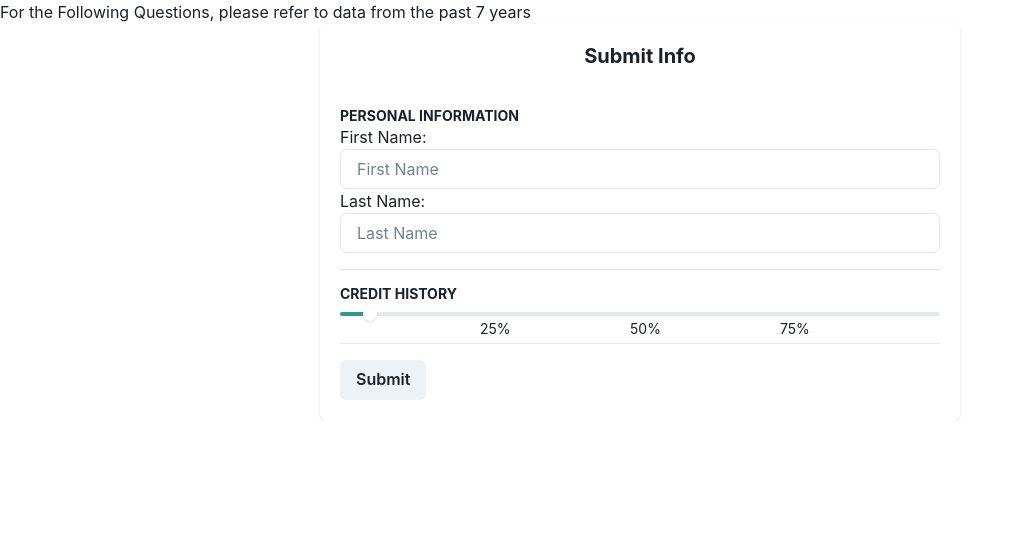
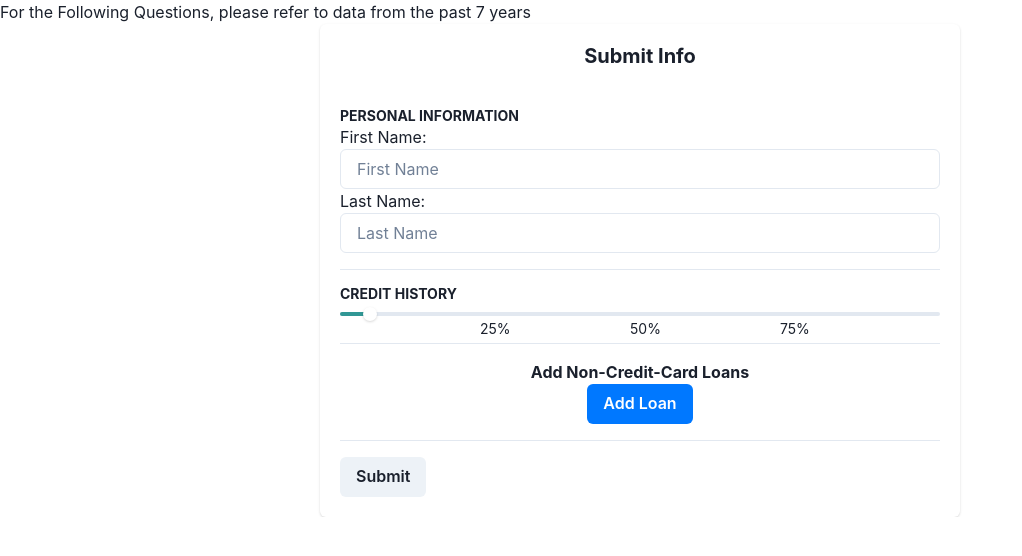
Before and after one commit to SaidHoja/creditsnap, a Next.js app: page /form in a window 1280 px wide. Shown: the top 556 px of the page, without its empty margins (0-1022 px from the left). Built offline with nearby package versions, Linux system fonts and the light colour scheme; no server answers.

Commit message:
Started on vstack for other loans

```diff
--- a/pages/form.js
+++ b/pages/form.js
@@ -1,5 +1,6 @@
 "use client";
-import ShowTooltipSlider from "@/components/ShowTooltipSlider";
+import ShowTooltipSlider from '@/components/showTooltipSlider';
+// import ShowTooltipSlider from "@/components/ShowTooltipSlider";
 import {
   Button,
   Card,
@@ -17,19 +18,29 @@ import {
   SliderMark,
   Tooltip,
   Center,
+  VStack,
 } from '@chakra-ui/react'
 import Link from 'next/link';
 import React, { useState, createContext, useContext, useEffect } from 'react';
 import { getFirebaseAuth } from '@/config/fireBaseAuthContext';
 
+
+
 export default function Form({ props }) {
   const [firstNameValue, setFirstNameValue] = useState('')
   const [lastNameValue, setLastNameValue] = useState('')
   const [creditHistoryValue, setCreditHistoryValue] = useState('')
-  const [showTooltip, setShowTooltip] = React.useState(false)
+  const [mortageListValue, setMortageListValue] = useState([])
+  const [carLoanListValue, setCarLoanListValue] = useState([])
+  const [extraneousLoanListValue, setExtraneousLoanListValue] = useState([])
+
 
   const handleFirstNameChange = (event) => setFirstNameValue(event.target.value);
   const handleLastNameChange = (event) => setLastNameValue(event.target.value);
+  const handleMortageListChange = (event) => setMortageListValue(event => [...event.target.value]);
+  const handleCarLoanListChange = (event) => setCarLoanValue(event => [...event.target.value]);
+  const handleExtraneuousLoanListChange =
+    (event) => setExtraneuousLoanListValue(event => [...event.target.value]);
   const handleCreditHistoryChange = (v) => setCreditHistoryValue(v);
 
   return (
@@ -75,6 +86,15 @@ export default function Form({ props }) {
                 <ShowTooltipSlider onCreditData={handleCreditHistoryChange}></ShowTooltipSlider>
               </Box>
               <Box>
+                <Center>
+                  <Heading size="s">Add Non-Credit-Card Loans</Heading>
+                </Center>
+                <VStack w="full"
+                  divider={<StackDivider borderColor="gray.200" />} >
+                  <Button colorScheme="messenger" onClick={addNewLoan}>Add Loan</Button>
+                </VStack>
+              </Box>
+              <Box>
                 <Button
                   type="submit"
                   onClick={validateForm(
@@ -92,6 +112,10 @@ export default function Form({ props }) {
       </Center>
     </>
   );
+}
+
+function addNewLoan() {
+  console.log("temp")
 }
 
 function validateForm(firstNameValue, lastNameValue, creditHistoryValue) {
```
Also changed, not shown: pages/navbar.jsx (+11 -6 lines), 1 other file (tests, documents, lock files or other folders). Lines whose indentation alone changed are shown as unchanged.
